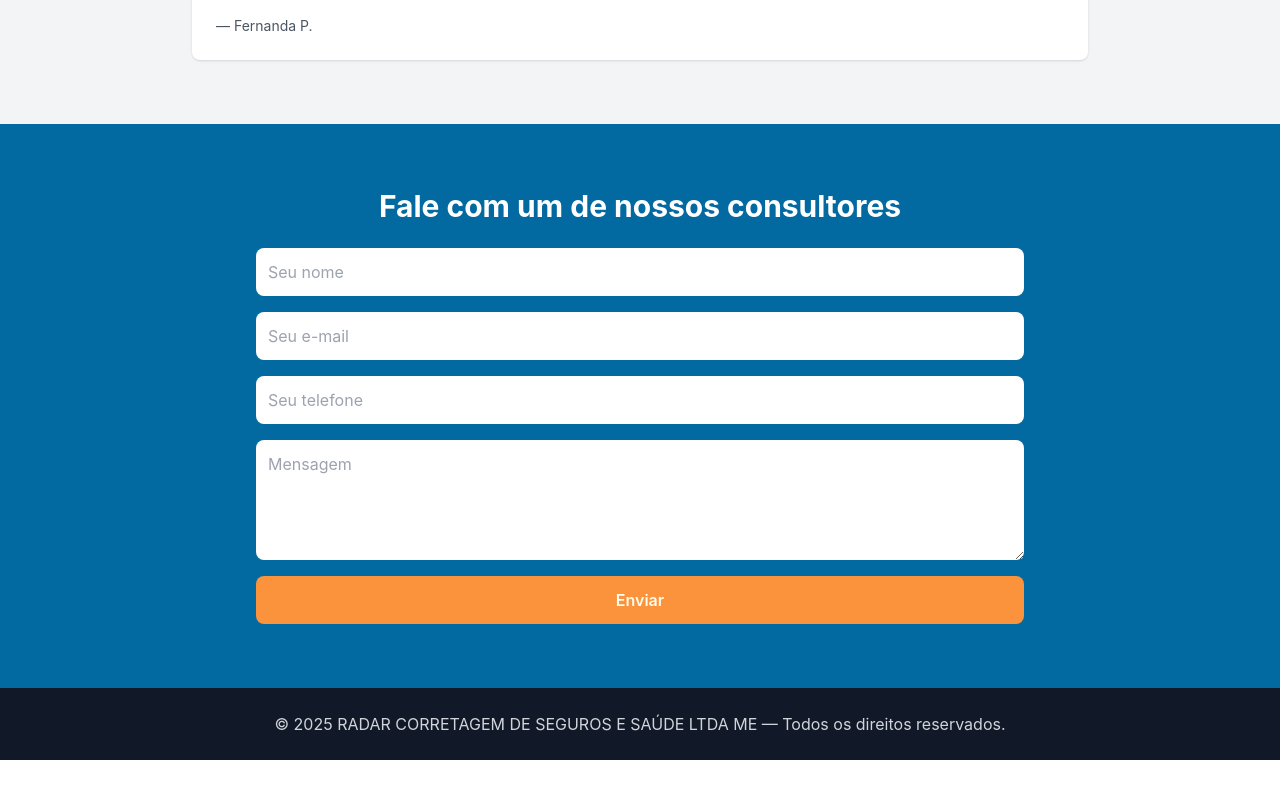
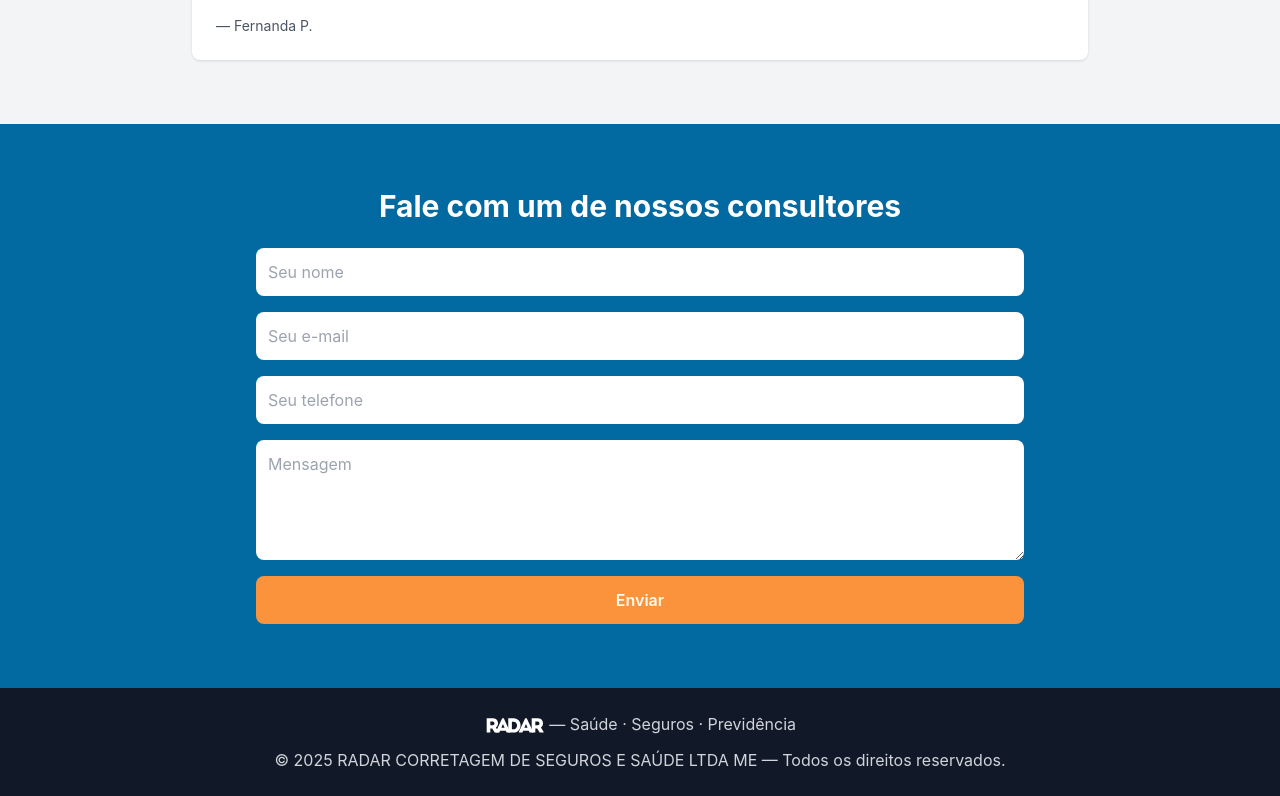
Before and after one commit to leticiaoliveira5/radar, a React (Create React App) app: page / in a window 1280 px wide. Shown: the part 1216-2012 px from the top of the page. Before the commit the page ends 1976 px from the top, so only its background shows below. Built offline with nearby package versions, Linux system fonts and the light colour scheme.

Commit message:
Make logo color customizable

```diff
--- a/src/components/Footer.jsx
+++ b/src/components/Footer.jsx
@@ -1,6 +1,9 @@
+import Logo from '../components/Logo';
+
 const Footer = () => {
   return (
     <footer className="bg-gray-900 text-gray-300 py-6 text-center">
+      <p className='mb-3'><Logo color="#fff" /> ― Saúde · Seguros · Previdência </p>
       <p>
         © {new Date().getFullYear()} RADAR CORRETAGEM DE SEGUROS E SAÚDE LTDA ME — Todos os
         direitos reservados.
--- a/src/components/Logo.jsx
+++ b/src/components/Logo.jsx
@@ -2,14 +2,18 @@ import R from '../icons/R';
 import A from '../icons/A';
 import D from '../icons/D'
 
-const Logo = () => {
+const Logo = ({color}) => {
+  const rColor = color || "#035682";
+  const aColor = color || "#035682";
+  const dColor = color || "#fb6a02";
+
   return(
     <div className='inline-flex flex-row items-center align-middle'>
-      <R style={{marginRight: '-0.15em', zIndex: 97, fill: "#035682" }} />
-      <A style={{marginRight: '-0.15em', marginLeft: '-0.15em', zIndex: 98, fill: "#035682" }} />
-      <D style={{marginRight: '-0.15em', marginLeft: '-0.15em', zIndex: 99, fill: "#fb6a02" }} />
-      <A style={{marginRight: '-0.15em', marginLeft: '-0.15em', zIndex: 98, fill: "#035682" }} />
-      <R style={{marginLeft: '-0.15em', zIndex: 97, fill: "#035682" }} />
+      <R style={{marginRight: '-0.15em', zIndex: 97, fill: rColor }} />
+      <A style={{marginRight: '-0.15em', marginLeft: '-0.15em', zIndex: 98, fill: aColor }} />
+      <D style={{marginRight: '-0.15em', marginLeft: '-0.15em', zIndex: 99, fill: dColor }} />
+      <A style={{marginRight: '-0.15em', marginLeft: '-0.15em', zIndex: 98, fill: aColor }} />
+      <R style={{marginLeft: '-0.15em', zIndex: 97, fill: rColor }} />
     </div>
   )
 }
```
